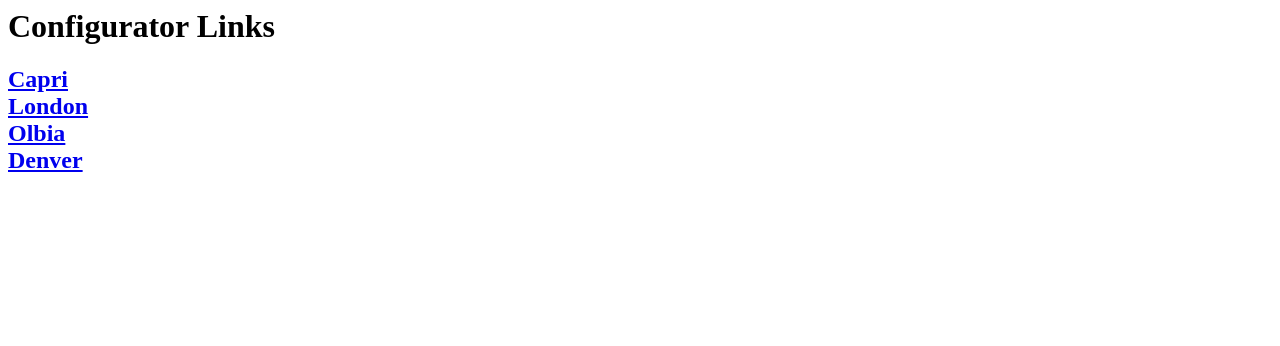
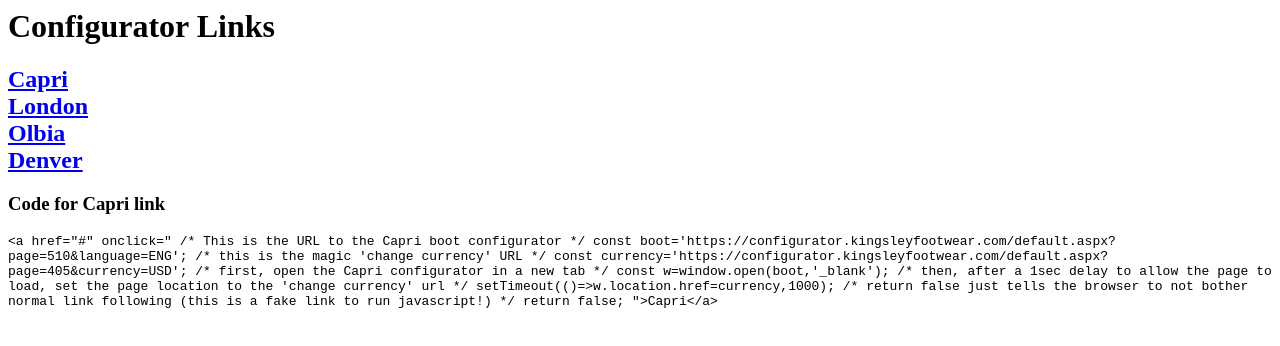
Before and after one commit to pkehrer/configurator-links, a plain HTML site: page index.html in a window 1280 px wide. Drawn offline with Linux system fonts and the light colour scheme.

Commit message:
Update index.html

```diff
--- a/index.html
+++ b/index.html
@@ -49,5 +49,25 @@
       const w=window.open(boot,'_blank');
       setTimeout(()=>w.location.href=currency,1000);
       return false;">Denver</a>
+    <br />
+
+    <h3>Code for Capri link</h3>
+    <code>
+      &lt;a href="#" onclick="
+        /* This is the URL to the Capri boot configurator */
+        const boot='https://configurator.kingsleyfootwear.com/default.aspx?page=510&amp;language=ENG';
+        /* this is the magic 'change currency' URL */
+        const currency='https://configurator.kingsleyfootwear.com/default.aspx?page=405&amp;currency=USD';
+
+        /* first, open the Capri configurator in a new tab */
+        const w=window.open(boot,'_blank');
+
+        /* then, after a 1sec delay to allow the page to load, set the page location to the 'change currency' url */
+        setTimeout(()=>w.location.href=currency,1000);
+
+        /* return false just tells the browser to not bother normal link following (this is a fake link to run javascript!) */
+        return false;
+        "&gt;Capri&lt;/a&gt;
+    </code>
   </body>
 </html>
```
